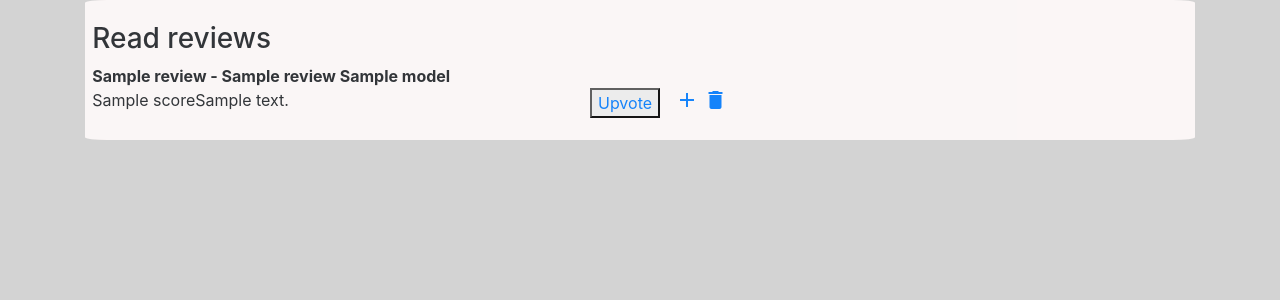
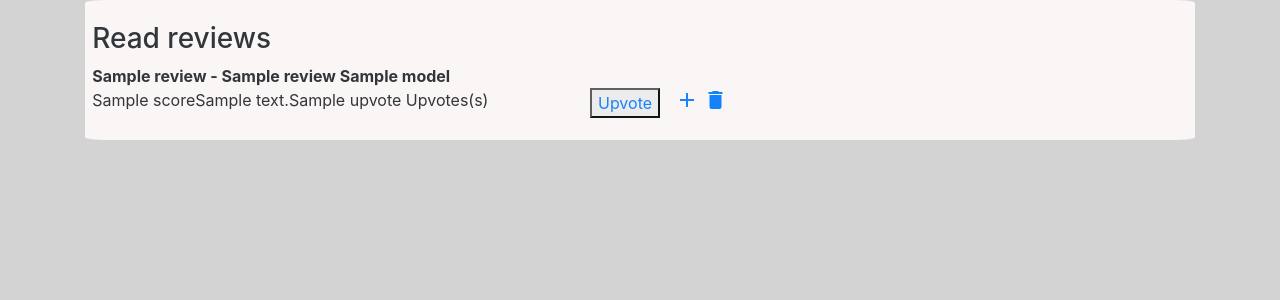
Before and after one commit to martingr1/allgolfeverything, a Flask app: page /get_reviews in a window 1280 px wide. Shown: the part 56-356 px from the top of the page. Run offline with Flask 2, Linux system fonts and the light colour scheme; a database or web service that is not in the repository returns one stand-in record (values such as "Sample title"); some libraries are stand-ins or nearby versions; some web fonts are replaced.

Commit message:
added upvotes to reviews page

```diff
--- a/templates/reviews.html
+++ b/templates/reviews.html
@@ -42,6 +42,9 @@
 				{{review.score}}
 				<span>
       {{review.review_text}}</span>
+      <span>
+      {{review.upvote}} Upvotes(s)
+      </span>
 			</div>
             <button><a href="{{url_for('upvoted', review_id=review._id)}} ">Upvote</a></button>
 			<div class="col s4">
```
